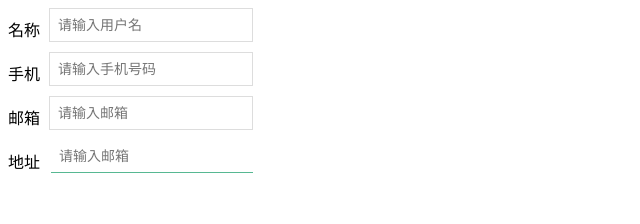
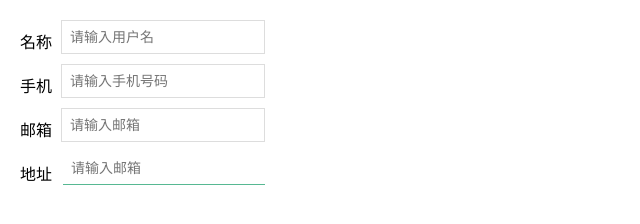
Before and after one commit to ylxbsoftware/app-demo, a website: page app/input.html in a window 1280 px wide. Shown: the whole page, without its empty margins (0-640 px from the left). Drawn offline with nearby package versions, Linux system fonts and the light colour scheme; files that its build step writes are made by us from their sources; a web font is replaced by a local one.

Commit message:
reset some sass style

```diff
--- a/app/input.html
+++ b/app/input.html
@@ -10,6 +10,7 @@
 </head>
 
 <body>
+<div class="wrapper">
   <div class="input-group clearfix">
     <label for="username">名称</label>
     <input type="text" id="username" placeholder="请输入用户名" />
@@ -29,6 +30,7 @@
     <input class="input-underscore" type="text" id="emial" placeholder="请输入邮箱" />
     <i class="iconfont">&#xe600;</i>
   </div>
+  </div>
 </body>
 
 </html>
--- a/js/form.js
+++ b/js/form.js
@@ -13,4 +13,4 @@ class Form {
 }
 
 let form = new Form('content');
-form.setFields('通过class实现赋值内容');
+form.setFields('通过form class实现赋值内容');
--- a/js/test.js
+++ b/js/test.js
@@ -5,7 +5,7 @@
     }
 
     const log = function(result) {
-      console.log('打印的结果为\n\t' + result) && false;
+      console.log(‘打印的结果为\n\t ${result}‘) && false; //字符串插值
     }
 
     let i = 2;
--- /dev/null
+++ b/scss/_reset.scss
@@ -0,0 +1,7 @@
+html,
+body,
+ul,
+ol{
+  margin:0;
+  padding:0;
+}
--- a/scss/btn.scss
+++ b/scss/btn.scss
@@ -5,7 +5,8 @@
 * 兼容IE7以上
 **/
 
-@mixin btn-default {
+@import 'reset';
+.btn-default {
   -webkit-border-radius: 3px;
   -moz-border-radius: 3px;
   -ms-border-radius: 3px;
@@ -23,8 +24,12 @@
   color: $color;
 }
 
+.wrapper {
+  margin: 20px 20px;
+}
+
 .btn {
-  @include btn-default;
+  @extend .btn-default;
   @include custom-option(120px, 30px, #ddd, #fff);
 }
 
--- a/scss/input.scss
+++ b/scss/input.scss
@@ -3,7 +3,7 @@
 * 2016.7.23
 * 兼容IE7以上
 **/
-
+@import 'reset';
 .clearfix:before,
 .clearfix:after {
   content: "";
@@ -16,6 +16,10 @@
 
 .clearfix {
   *zoom: 1;
+}
+
+.wrapper{
+  margin:20px 20px;
 }
 
 .input-group {
```
